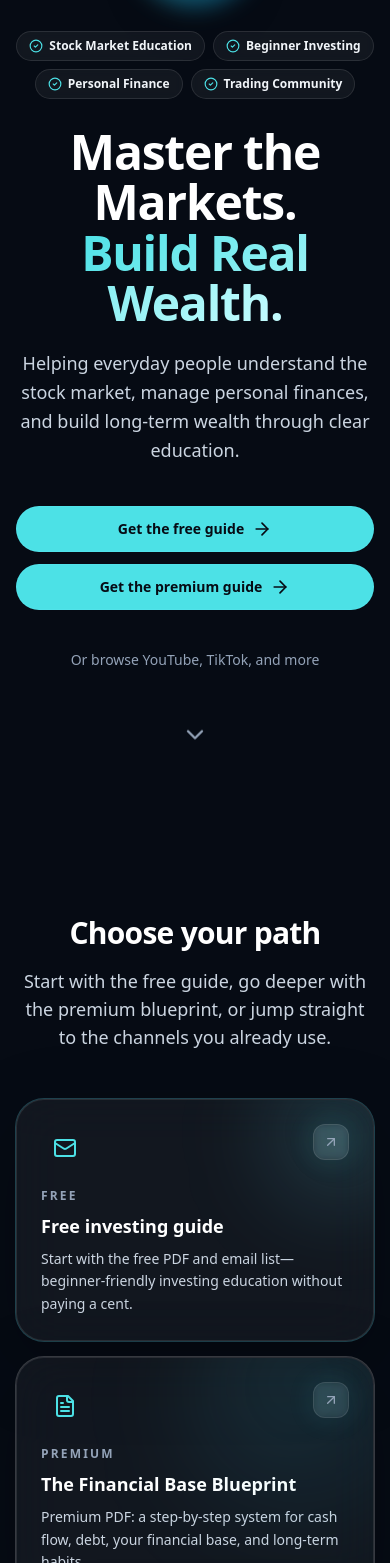
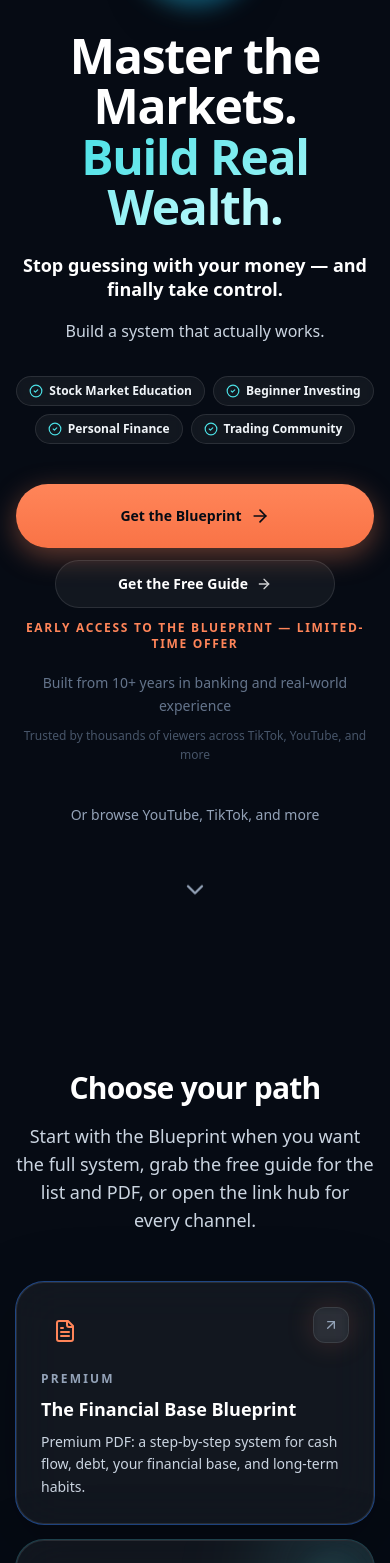
Before and after one commit to travelerr/saccofinance, a Next.js app: page / in a window 390 px wide. Shown: the part 225-1788 px from the top of the page. Built offline with nearby package versions, Linux system fonts and the light colour scheme.

Commit message:
homepage completed

```diff
--- a/components/financial-blueprint/ui.tsx
+++ b/components/financial-blueprint/ui.tsx
@@ -38,14 +38,14 @@ export function PrimaryCta({
   children: ReactNode;
   className?: string;
   size?: "default" | "lg";
-  /** `accent` = high-contrast teal on dark hero bands; `navy` = default pill on light sections */
+  /** `accent` = coral pill + glow on dark hero bands; `navy` = default pill on light sections */
   variant?: "navy" | "accent";
 }) {
   const sizeClass =
     size === "lg" ? "min-h-14 px-8 py-3.5 text-base" : "min-h-12 px-6 py-3 text-sm sm:text-base";
   const variantClass =
     variant === "accent"
-      ? "bg-gradient-to-b from-[var(--sf-teal)] to-[var(--sf-teal-dark)] font-bold text-[var(--sf-navy)] shadow-[0_8px_32px_rgba(76,225,230,0.45),inset_0_1px_0_rgba(255,255,255,0.35)] ring-2 ring-white/25 transition hover:brightness-105 hover:shadow-[0_12px_40px_rgba(76,225,230,0.55),inset_0_1px_0_rgba(255,255,255,0.4)] focus-visible:outline focus-visible:outline-2 focus-visible:outline-offset-2 focus-visible:outline-[var(--sf-teal)] active:brightness-95"
+      ? "bg-gradient-to-b from-[var(--sf-coral)] to-[var(--sf-coral-dark)] font-bold text-[var(--sf-navy)] shadow-[0_8px_32px_rgba(255,133,89,0.45)] transition hover:brightness-105 hover:shadow-[0_12px_44px_rgba(255,133,89,0.55)] focus-visible:outline focus-visible:outline-2 focus-visible:outline-offset-2 focus-visible:outline-[var(--sf-coral)] active:brightness-95"
       : "bg-[var(--sf-navy)] font-semibold text-white shadow-lg shadow-slate-900/15 transition hover:bg-[#0c2438] focus-visible:outline focus-visible:outline-2 focus-visible:outline-offset-2 focus-visible:outline-[var(--sf-navy)]";
   return (
     <a
--- a/components/replit-homepage.tsx
+++ b/components/replit-homepage.tsx
@@ -3,6 +3,7 @@
 import type { ReactNode } from "react";
 import Image from "next/image";
 import { useEffect, useState } from "react";
+import { FOUNDING_PRICE } from "@/components/financial-blueprint/config";
 import {
   ArrowRight,
   ArrowUpRight,
@@ -34,11 +35,10 @@ const LINKS = {
   email: "justin@saccofinancial.com",
 };
 
+/** Minimal nav — full sections still on-page; reduces friction vs. hero CTAs. */
 const navLinks = [
-  { name: "Links", href: "#links" },
+  { name: "Paths", href: "#links" },
   { name: "About", href: "#about" },
-  { name: "Resources", href: "#resources" },
-  { name: "Topics", href: "#topics" },
 ];
 
 const badges = [
@@ -55,7 +55,7 @@ const stats = [
   { value: "5.0", label: "Average Rating" },
 ];
 
-/** Three main paths: free PDF, premium blueprint, then all channels via link hub. */
+/** Paths ordered for funnel: Blueprint → free guide → channels. */
 const pathCards: {
   title: string;
   description: string;
@@ -64,20 +64,20 @@ const pathCards: {
   variant: "free" | "premium" | "channels";
 }[] = [
   {
+    title: "The Financial Base Blueprint",
+    description:
+      "Premium PDF: a step-by-step system for cash flow, debt, your financial base, and long-term habits.",
+    href: LINKS.financialBlueprint,
+    icon: <FileText className="h-6 w-6 text-[var(--sf-coral)]" />,
+    variant: "premium",
+  },
+  {
     title: "Free investing guide",
     description:
       "Start with the free PDF and email list—beginner-friendly investing education without paying a cent.",
     href: LINKS.freeGuide,
     icon: <Mail className="h-6 w-6 text-[var(--hub-primary)]" />,
     variant: "free",
-  },
-  {
-    title: "The Financial Base Blueprint",
-    description:
-      "Premium PDF: a step-by-step system for cash flow, debt, your financial base, and long-term habits.",
-    href: LINKS.financialBlueprint,
-    icon: <FileText className="h-6 w-6 text-[var(--hub-primary)]" />,
-    variant: "premium",
   },
   {
     title: "YouTube, TikTok & more",
@@ -126,22 +126,22 @@ const offers: {
   premium?: boolean;
 }[] = [
   {
+    title: "The Financial Base Blueprint",
+    description:
+      "A downloadable PDF system: organize debt and spending, build positive cash flow, fund emergencies the right way, and learn investing fundamentals—with discipline and long-term structure. Not a get-rich-quick pitch.",
+    badge: "Full system",
+    cta: "Get the Blueprint",
+    href: LINKS.financialBlueprint,
+    premium: true,
+  },
+  {
     title: "Free Beginner Investing Guide",
     description:
       "Download the free guide and join the list for practical investing education, market insights, and future updates.",
     badge: "Free",
-    cta: "Get the free guide",
+    cta: "Get the Free Guide",
     href: LINKS.freeGuide,
     popular: true,
-  },
-  {
-    title: "The Financial Base Blueprint",
-    description:
-      "A downloadable PDF system: organize debt and spending, build positive cash flow, fund emergencies the right way, and learn investing fundamentals—with discipline and long-term structure. Not a get-rich-quick pitch.",
-    badge: "Full system",
-    cta: "View the blueprint",
-    href: LINKS.financialBlueprint,
-    premium: true,
   },
   {
     title: "Daily market content",
@@ -219,12 +219,24 @@ function primaryButtonClassName() {
   return "inline-flex min-h-11 items-center justify-center rounded-full border border-cyan-300/20 bg-[var(--hub-primary)] px-6 py-3 text-sm font-semibold text-[var(--hub-bg)] transition hover:brightness-110";
 }
 
+/** Coral CTA / accents for Financial Base Blueprint only (matches blueprint landing). */
+function blueprintButtonClassName(options?: { hero?: boolean }) {
+  const base =
+    "inline-flex min-h-11 items-center justify-center rounded-full bg-gradient-to-b from-[var(--sf-coral)] to-[var(--sf-coral-dark)] px-6 py-3 text-sm font-bold text-[var(--hub-bg)] shadow-[0_8px_28px_rgba(255,133,89,0.38)] transition hover:brightness-110 hover:shadow-[0_10px_32px_rgba(255,133,89,0.48)]";
+  const heroBoost =
+    options?.hero === true
+      ? " md:min-h-[4.5rem] md:px-12 md:py-4 md:text-xl md:shadow-[0_16px_48px_rgba(255,133,89,0.5)] md:hover:shadow-[0_20px_56px_rgba(255,133,89,0.58)]"
+      : "";
+  return `${base}${heroBoost}`;
+}
+
 function secondaryButtonClassName() {
   return "inline-flex min-h-11 items-center justify-center rounded-full border border-white/10 bg-white/5 px-6 py-3 text-sm font-semibold text-white transition hover:border-white/20 hover:bg-white/10";
 }
 
 function offerCtaClassName(offer: { popular?: boolean; premium?: boolean }) {
-  if (offer.popular || offer.premium) return primaryButtonClassName();
+  if (offer.premium) return blueprintButtonClassName();
+  if (offer.popular) return primaryButtonClassName();
   return secondaryButtonClassName();
 }
 
@@ -289,23 +301,24 @@ export default function ReplitHomepage() {
             />
           </button>
 
-          <nav className="hidden items-center gap-8 md:flex">
+          <nav className="hidden items-center gap-7 md:flex">
             {navLinks.map((link) => (
               <button
                 key={link.name}
                 type="button"
                 onClick={() => scrollToSection(link.href)}
-                className="text-sm font-semibold tracking-wide text-slate-300 transition hover:text-white"
+                className="text-sm font-medium tracking-wide text-slate-500 transition hover:text-slate-300"
               >
                 {link.name}
               </button>
             ))}
+            <a
+              href="/link-tree"
+              className="text-sm font-normal text-slate-600 transition hover:text-slate-400"
+            >
+              Link hub
+            </a>
           </nav>
-
-          <a href="/link-tree" className={`${primaryButtonClassName()} hidden md:inline-flex`}>
-            Open Link Tree
-            <ArrowRight className="ml-2 h-4 w-4" />
-          </a>
 
           <button
             type="button"
@@ -325,13 +338,16 @@ export default function ReplitHomepage() {
                   key={link.name}
                   type="button"
                   onClick={() => scrollToSection(link.href)}
-                  className="border-b border-white/10 py-2 text-left text-lg font-semibold text-white"
+                  className="border-b border-white/10 py-2 text-left text-base font-medium text-slate-300"
                 >
                   {link.name}
                 </button>
               ))}
-              <a href="/link-tree" className={`${primaryButtonClassName()} mt-2 justify-center`}>
-                Open the Link Tree
+              <a
+                href="/link-tree"
+                className="mt-3 border-t border-white/10 pt-3 text-center text-sm font-medium text-slate-500 transition hover:text-slate-300"
+              >
+                Link Hub (all channels)
               </a>
             </div>
           </div>
@@ -360,7 +376,23 @@ export default function ReplitHomepage() {
               </div>
             </div>
 
-            <div className="mb-7 flex flex-wrap justify-center gap-2">
+            <h1 className="font-brand text-5xl leading-[1.05] tracking-tight text-white md:text-7xl">
+              Master the Markets.
+              <br />
+              <span className="bg-[linear-gradient(135deg,#4CE1E6_0%,#c8fdff_100%)] bg-clip-text text-transparent">
+                Build Real Wealth.
+              </span>
+            </h1>
+
+            <p className="mx-auto mt-5 max-w-2xl text-lg font-semibold leading-snug text-white md:text-xl">
+            Stop guessing with your money — and finally take control.
+            </p>
+
+            <p className="mx-auto mt-4 max-w-2xl text-base font-medium leading-relaxed text-slate-300 md:text-lg">
+            Build a system that actually works.
+            </p>
+
+            <div className="mb-10 mt-8 flex flex-wrap justify-center gap-2">
               {badges.map((badge) => (
                 <span
                   key={badge}
@@ -372,37 +404,36 @@ export default function ReplitHomepage() {
               ))}
             </div>
 
-            <h1 className="font-brand text-5xl leading-[1.05] tracking-tight text-white md:text-7xl">
-              Master the Markets.
-              <br />
-              <span className="bg-[linear-gradient(135deg,#4CE1E6_0%,#c8fdff_100%)] bg-clip-text text-transparent">
-                Build Real Wealth.
-              </span>
-            </h1>
-
-            <p className="mx-auto mb-10 mt-5 max-w-2xl text-lg leading-relaxed text-slate-300 md:text-xl">
-              Helping everyday people understand the stock market, manage personal finances, and build
-              long-term wealth through clear education.
-            </p>
-
-            <div className="flex w-full max-w-xl flex-col items-stretch justify-center gap-3 sm:mx-auto sm:max-w-2xl sm:flex-row sm:flex-wrap sm:items-center sm:justify-center">
+            <div className="mx-auto flex w-full max-w-lg flex-col items-stretch gap-3">
+              <a
+                href={LINKS.financialBlueprint}
+                className={`${blueprintButtonClassName({ hero: true })} flex h-16 min-h-[4rem] w-full items-center justify-center px-10 text-base font-bold sm:text-lg`}
+              >
+                Get the Blueprint
+                <ArrowRight className="ml-2 h-5 w-5 shrink-0" aria-hidden />
+              </a>
               <a
                 href={LINKS.freeGuide}
                 target="_blank"
                 rel="noopener noreferrer"
-                className={`${primaryButtonClassName()} h-14 flex-1 px-8 text-base sm:min-w-[200px] sm:flex-none`}
+                className={`${secondaryButtonClassName()} mx-auto flex h-12 w-full max-w-[280px] items-center justify-center px-6 text-sm font-semibold sm:max-w-xs`}
               >
-                Get the free guide
-                <ArrowRight className="ml-2 h-5 w-5 shrink-0" aria-hidden />
-              </a>
-              <a
-                href={LINKS.financialBlueprint}
-                className={`${primaryButtonClassName()} h-14 flex-1 px-8 text-base sm:min-w-[200px] sm:flex-none`}
-              >
-                Get the premium guide
-                <ArrowRight className="ml-2 h-5 w-5 shrink-0" aria-hidden />
+                Get the Free Guide
+                <ArrowRight className="ml-2 h-4 w-4 shrink-0 opacity-80" aria-hidden />
               </a>
             </div>
+
+            <p className="mx-auto mt-3 max-w-xl text-center text-xs font-semibold uppercase tracking-[0.14em] text-[var(--sf-coral)]">
+              Early access to the Blueprint — limited-time offer
+            </p>
+
+            <p className="mx-auto mt-5 max-w-xl text-center text-sm leading-relaxed text-slate-500">
+              Built from 10+ years in banking and real-world experience
+            </p>
+
+            <p className="mx-auto mt-2 max-w-lg text-center text-xs leading-relaxed text-slate-600">
+              Trusted by thousands of viewers across TikTok, YouTube, and more
+            </p>
 
             <button
               type="button"
@@ -429,7 +460,7 @@ export default function ReplitHomepage() {
           <div className="mx-auto max-w-5xl">
             <SectionHeading
               title="Choose your path"
-              subtitle="Start with the free guide, go deeper with the premium blueprint, or jump straight to the channels you already use."
+              subtitle="Start with the Blueprint when you want the full system, grab the free guide for the list and PDF, or open the link hub for every channel."
             />
 
             <div className="grid grid-cols-1 gap-4 lg:grid-cols-3 lg:gap-5">
@@ -438,7 +469,7 @@ export default function ReplitHomepage() {
                   card.variant === "free"
                     ? "ring-1 ring-cyan-300/25"
                     : card.variant === "premium"
-                      ? "ring-1 ring-white/20"
+                      ? "ring-1 ring-[var(--sf-coral)]/35"
                       : "";
                 return (
                   <a
@@ -454,16 +485,26 @@ export default function ReplitHomepage() {
                       )}
                       {card.variant === "premium" && (
                         <>
-                          <div className="pointer-events-none absolute -right-16 -top-16 h-56 w-56 rounded-full bg-gradient-to-br from-cyan-300/25 via-cyan-400/10 to-transparent blur-3xl" />
-                          <div className="pointer-events-none absolute right-2 top-2 h-40 w-40 rounded-full bg-cyan-300/12 blur-[72px]" />
+                          <div className="pointer-events-none absolute -right-16 -top-16 h-56 w-56 rounded-full bg-gradient-to-br from-[var(--sf-coral)]/30 via-[var(--sf-coral-dark)]/15 to-transparent blur-3xl" />
+                          <div className="pointer-events-none absolute right-2 top-2 h-40 w-40 rounded-full bg-[var(--sf-coral)]/18 blur-[72px]" />
                         </>
                       )}
                       <div className="relative z-10 flex items-start justify-between gap-3">
-                        <div className="mb-4 flex h-12 w-12 items-center justify-center rounded-2xl bg-white/8 transition duration-300 group-hover:scale-110 group-hover:bg-cyan-300/10">
+                        <div
+                          className={`mb-4 flex h-12 w-12 items-center justify-center rounded-2xl bg-white/8 transition duration-300 group-hover:scale-110 ${
+                            card.variant === "premium"
+                              ? "group-hover:bg-[var(--sf-coral)]/15"
+                              : "group-hover:bg-cyan-300/10"
+                          }`}
+                        >
                           {card.icon}
                         </div>
                         <div
-                          className="flex h-9 w-9 shrink-0 items-center justify-center rounded-xl border border-white/10 bg-white/[0.06] text-slate-400 shadow-[0_0_28px_rgba(76,225,230,0.12)] backdrop-blur-sm transition duration-300 group-hover:border-[var(--hub-primary)]/35 group-hover:bg-[var(--hub-primary)]/20 group-hover:text-[var(--hub-primary)]"
+                          className={`flex h-9 w-9 shrink-0 items-center justify-center rounded-xl border border-white/10 bg-white/[0.06] text-slate-400 backdrop-blur-sm transition duration-300 ${
+                            card.variant === "premium"
+                              ? "shadow-[0_0_28px_rgba(255,133,89,0.18)] group-hover:border-[var(--sf-coral)]/40 group-hover:bg-[var(--sf-coral)]/20 group-hover:text-[var(--sf-coral)]"
+                              : "shadow-[0_0_28px_rgba(76,225,230,0.12)] group-hover:border-[var(--hub-primary)]/35 group-hover:bg-[var(--hub-primary)]/20 group-hover:text-[var(--hub-primary)]"
+                          }`}
                           aria-hidden
                         >
                           <ArrowUpRight className="h-4 w-4" />
@@ -476,7 +517,13 @@ export default function ReplitHomepage() {
                             ? "Premium"
                             : "Channels"}
                       </p>
-                      <h3 className="mt-2 text-lg font-bold text-white transition group-hover:text-[var(--hub-primary)] sm:text-xl">
+                      <h3
+                        className={`mt-2 text-lg font-bold text-white transition sm:text-xl ${
+                          card.variant === "premium"
+                            ? "group-hover:text-[var(--sf-coral)]"
+                            : "group-hover:text-[var(--hub-primary)]"
+                        }`}
+                      >
                         {card.title}
                       </h3>
                       <p className="mt-2 text-sm leading-relaxed text-slate-300">{card.description}</p>
@@ -593,15 +640,17 @@ export default function ReplitHomepage() {
                   className={cardClassName(
                     `flex h-full flex-col p-8 ${
                       offer.popular ? "border-cyan-300/50 ring-1 ring-cyan-300/20" : ""
-                    } ${offer.premium ? "border-white/15 ring-1 ring-white/10" : ""}`,
+                    } ${offer.premium ? "border-[var(--sf-coral)]/25 ring-1 ring-[var(--sf-coral)]/20" : ""}`,
                   )}
                 >
                   <div className="mb-6 flex items-start justify-between gap-2">
                     <span
                       className={`inline-flex rounded-full px-3 py-1 text-xs font-semibold ${
-                        offer.popular || offer.premium
-                          ? "bg-[var(--hub-primary)] text-[var(--hub-bg)]"
-                          : "bg-white/8 text-slate-200"
+                        offer.premium
+                          ? "bg-gradient-to-b from-[var(--sf-coral)] to-[var(--sf-coral-dark)] text-[var(--hub-bg)]"
+                          : offer.popular
+                            ? "bg-[var(--hub-primary)] text-[var(--hub-bg)]"
+                            : "bg-white/8 text-slate-200"
                       }`}
                     >
                       {offer.badge}
@@ -612,7 +661,7 @@ export default function ReplitHomepage() {
                       </span>
                     )}
                     {offer.premium && (
-                      <span className="shrink-0 text-xs font-bold uppercase tracking-[0.2em] text-[var(--hub-primary)]">
+                      <span className="shrink-0 text-xs font-bold uppercase tracking-[0.2em] text-[var(--sf-coral)]">
                         Dominate here
                       </span>
                     )}
@@ -709,40 +758,52 @@ export default function ReplitHomepage() {
         <section className="px-4 py-24 sm:px-6 lg:px-8">
           <div className="mx-auto max-w-4xl">
             <div className={cardClassName("relative overflow-hidden p-8 text-center md:p-16")}>
-              <div className="absolute left-0 top-0 h-2 w-full bg-[linear-gradient(90deg,#4CE1E6,#67e8f9,#4CE1E6)]" />
-              <div className="pointer-events-none absolute -right-40 -top-40 h-80 w-80 rounded-full bg-cyan-300/20 blur-[80px]" />
-              <div className="pointer-events-none absolute -bottom-40 -left-40 h-80 w-80 rounded-full bg-blue-500/10 blur-[80px]" />
+              <div className="absolute left-0 top-0 h-2 w-full bg-[linear-gradient(90deg,var(--sf-coral)_0%,var(--sf-coral)_28%,#4CE1E6_55%,#67e8f9_100%)]" />
+              <div className="pointer-events-none absolute -right-40 -top-40 h-80 w-80 rounded-full bg-[var(--sf-coral)]/15 blur-[80px]" />
+              <div className="pointer-events-none absolute -bottom-40 -left-40 h-80 w-80 rounded-full bg-cyan-300/15 blur-[80px]" />
 
               <div className="relative z-10 mx-auto max-w-2xl">
-                <div className="mx-auto mb-6 flex h-16 w-16 items-center justify-center rounded-full bg-cyan-300/10">
-                  <Mail className="h-8 w-8 text-[var(--hub-primary)]" />
+                <p className="mb-3 text-xs font-semibold uppercase tracking-[0.2em] text-[var(--sf-coral)]">
+                  Full system first
+                </p>
+                <div className="mx-auto mb-6 flex h-16 w-16 items-center justify-center rounded-full bg-[var(--sf-coral)]/15">
+                  <FileText className="h-8 w-8 text-[var(--sf-coral)]" />
                 </div>
                 <h2 className="font-brand text-3xl tracking-tight text-white md:text-5xl">
-                  Free guide or full blueprint
+                  The Financial Base Blueprint
                 </h2>
-                <p className="mb-10 mt-4 text-lg text-slate-300">
-                  New here? Grab the free beginner PDF. Ready for a complete step-by-step financial system—including
-                  cash flow, debt, emergency funding, and investing fundamentals—open the Financial Base Blueprint.
+                <p className="mb-2 mt-4 text-lg font-medium leading-relaxed text-white/95">
+                  When you&apos;re done guessing month to month, this is the step-by-step PDF that organizes cash flow,
+                  debt, your emergency fund, and investing basics in one place—so you can run money with a real system.
+                </p>
+                <p className="mb-10 mt-3 text-base leading-relaxed text-slate-400">
+                  Want something lighter first? Grab the{" "}
+                  <span className="font-medium text-slate-300">free beginner guide</span> for the list and a solid PDF
+                  while you decide—most people come back for the Blueprint when they&apos;re ready to go all in.
                 </p>
 
-                <div className="mx-auto flex max-w-md flex-col gap-3">
+                <div className="mx-auto flex w-full max-w-lg flex-col gap-3">
+                  <a
+                    href={LINKS.financialBlueprint}
+                    className={`${blueprintButtonClassName()} flex h-16 min-h-[4rem] w-full items-center justify-center px-10 text-base font-bold sm:text-lg`}
+                  >
+                    Get the Blueprint
+                    <ArrowRight className="ml-2 h-5 w-5 shrink-0" aria-hidden />
+                  </a>
                   <a
                     href={LINKS.freeGuide}
                     target="_blank"
                     rel="noopener noreferrer"
-                    className={`${primaryButtonClassName()} flex h-14 w-full items-center justify-center px-8 text-base`}
+                    className={`${secondaryButtonClassName()} mx-auto flex h-12 w-full max-w-[280px] items-center justify-center px-6 text-sm font-semibold sm:max-w-xs`}
                   >
-                    Get the free guide
-                    <ArrowRight className="ml-2 h-5 w-5" />
-                  </a>
-                  <a
-                    href={LINKS.financialBlueprint}
-                    className={`${primaryButtonClassName()} flex h-14 w-full items-center justify-center px-8 text-base`}
-                  >
-                    Get the premium guide
-                    <ArrowRight className="ml-2 h-5 w-5 shrink-0" aria-hidden />
+                    Get the Free Guide
+                    <ArrowRight className="ml-2 h-4 w-4 shrink-0 opacity-80" aria-hidden />
                   </a>
                 </div>
+                <p className="mx-auto mt-5 max-w-md text-center text-xs leading-relaxed text-slate-500">
+                  If you&apos;re tired of flying blind with your money, the Blueprint is the direct next step—same path
+                  we highlight at the top of this page.
+                </p>
               </div>
             </div>
           </div>
@@ -787,7 +848,10 @@ export default function ReplitHomepage() {
                   Choose your path
                   <ArrowUpRight className="h-3 w-3" />
                 </a>
-                <a href={LINKS.financialBlueprint} className="inline-flex items-center gap-1 text-slate-300 transition hover:text-[var(--hub-primary)]">
+                <a
+                  href={LINKS.financialBlueprint}
+                  className="inline-flex items-center gap-1 text-slate-300 transition hover:text-[var(--sf-coral)]"
+                >
                   Financial Base Blueprint
                   <ArrowUpRight className="h-3 w-3" />
                 </a>
@@ -796,7 +860,7 @@ export default function ReplitHomepage() {
                   <ArrowUpRight className="h-3 w-3" />
                 </a>
                 <a href="/link-tree" className="inline-flex items-center gap-1 text-slate-300 transition hover:text-[var(--hub-primary)]">
-                  Link hub
+                  Link Hub
                   <ArrowUpRight className="h-3 w-3" />
                 </a>
               </div>
@@ -833,7 +897,7 @@ export default function ReplitHomepage() {
             </a>
             <a
               href={LINKS.financialBlueprint}
-              className={`${secondaryButtonClassName()} flex h-12 items-center justify-center px-2 text-center text-xs font-semibold sm:text-sm`}
+              className={`${blueprintButtonClassName()} flex h-12 items-center justify-center px-2 text-center text-xs font-semibold sm:text-sm`}
             >
               Blueprint
             </a>
```
